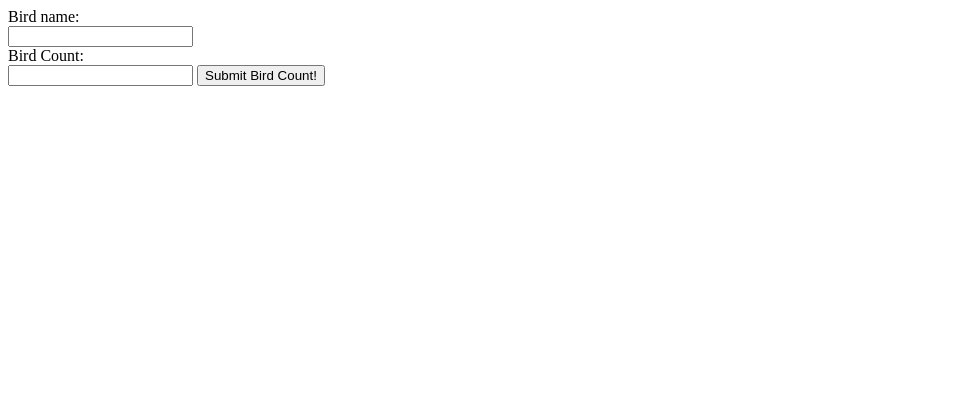
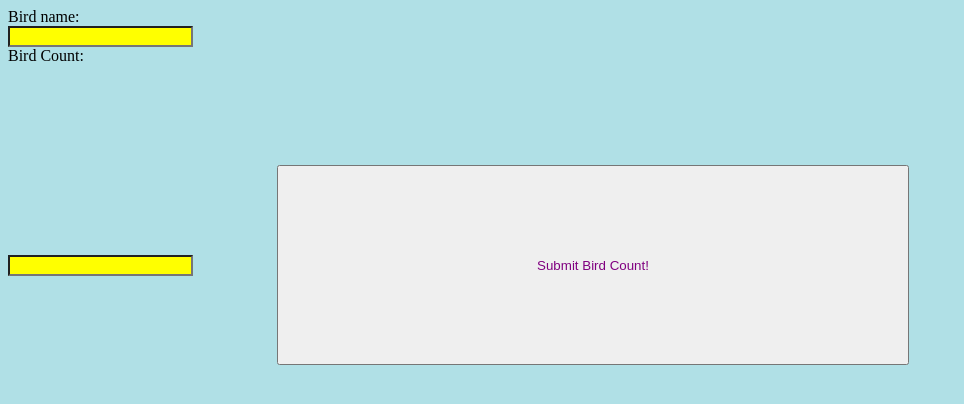
Before and after one commit to weshuth/birdswithfriends, a plain HTML site: page index.html in a window 1280 px wide. Shown: the whole page, without its empty margins (0-964 px from the left). Drawn offline with Linux system fonts and the light colour scheme.

Commit message:
Update index.html

```diff
--- a/index.html
+++ b/index.html
@@ -37,6 +37,20 @@ var updateGoogleSheet = function(){
           })
 }
 </script>
+
+<style>
+body {background-color: powderblue;}
+button   {color: purple;
+          height: 200px;
+          width: 50%;
+          margin-top: 100px;
+          margin-bottom: 100px;
+          margin-right: 150px;
+          margin-left: 80px;
+          }
+          input {background-color: yellow;}
+
+</style>
 
 
 
```
